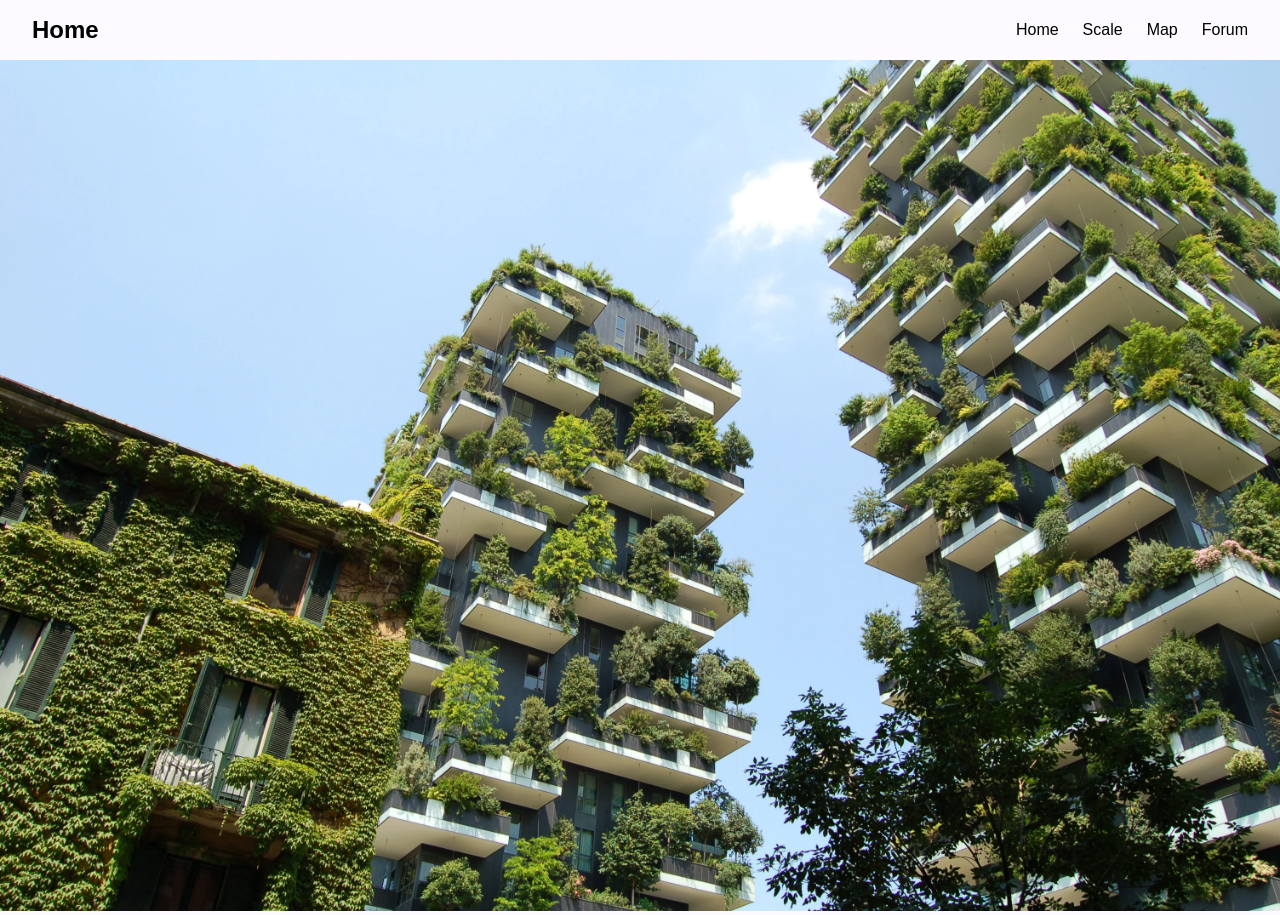
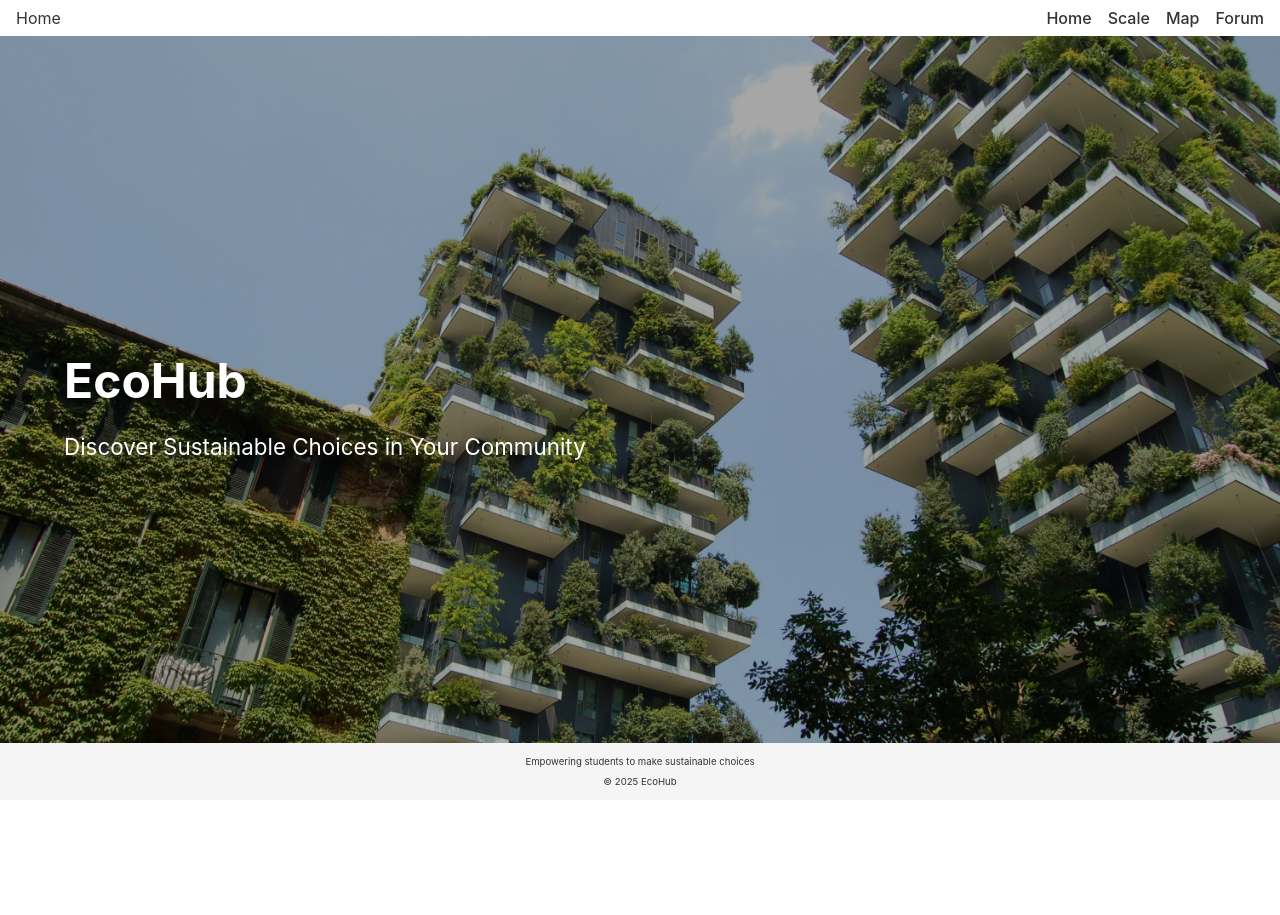
Before and after one commit to jasroopdhingra/EcoHub, a React (Create React App) app in the folder ecohub/: page / in a window 1280 px wide. After the commit the page ends 800 px from the top, so only its background shows below. Built offline with nearby package versions, Linux system fonts and the light colour scheme.

Commit message:
Updating styling for Home/Nav

```diff
--- a/ecohub/src/pages/HomePageNavbar.jsx
+++ b/ecohub/src/components/HomePageNavbar.jsx
@@ -21,7 +21,7 @@ export default function HomePageNavbar() {
       };
   return (
     <nav className={css.navbar}>
-        <span className={css.title}>{getPageTitle()}</span>
+        <span className="title">{getPageTitle()}</span>
       <ul className={css.navLinks}>
         <li><Link to="/">Home</Link></li>
         <li><Link to="/scale">Scale</Link></li>
--- a/ecohub/src/pages/Forum.jsx
+++ b/ecohub/src/pages/Forum.jsx
@@ -2,8 +2,7 @@ import React from 'react';
 import { Plus, MapPin } from 'lucide-react';
 import styles from '../styles/Forum.module.css';
 import { useNavigate } from 'react-router-dom';
-import Navbar from './Navbar';
-
+import Navbar from "../components/Navbar.jsx";
 const NewPost = () => {
   const navigate = useNavigate();
 
--- a/ecohub/src/pages/HomePage.jsx
+++ b/ecohub/src/pages/HomePage.jsx
@@ -1,18 +1,27 @@
+// HomePage.jsx
 import React from 'react';
-import greenBuildings from '../assets/green-buildings.jpeg';
-import css from "../styles/HomePage.module.css";
-import HomePageNavbar from './HomePageNavbar';
-
+import HomePageNavbar from '../components/HomePageNavbar.jsx';
+import css from '../styles/HomePage.module.css';
 
 function HomePage() {
-    return (
+  return (
+    <div className={css.container}>
+      <HomePageNavbar />
 
-    <main className ={css.main}>
-        <HomePageNavbar />
-        <img src={greenBuildings} alt="Green buildings with plants" class={css.image}/>
+      <div className={css.heroSection}>
+        <div className={css.overlay}></div>
+        <div className={css.heroContent}>
+          <h1 className={css.heroTitle}>EcoHub</h1>
+          <p className={css.heroSubtitle}>Discover Sustainable Choices in Your Community</p>
+        </div>
+      </div>
 
-    </main>
-    );
+      <footer className={css.footer}>
+        <p>Empowering students to make sustainable choices</p>
+        <p>© 2025 EcoHub</p>
+      </footer>
+    </div>
+  );
 }
 
 export default HomePage;
--- a/ecohub/src/pages/Map.jsx
+++ b/ecohub/src/pages/Map.jsx
@@ -1,5 +1,5 @@
 import React from 'react';
-import Navbar from "./Navbar.jsx";
+import Navbar from "../components/Navbar.jsx";
 
 function Map() {
     return (
--- a/ecohub/src/pages/NewPost.jsx
+++ b/ecohub/src/pages/NewPost.jsx
@@ -2,8 +2,7 @@ import React, { useState } from 'react';
 import { useNavigate } from 'react-router-dom';
 import { Plus, Image as ImageIcon } from 'lucide-react';
 import styles from '../styles/NewPost.module.css';
-import Navbar from './Navbar';
-
+import Navbar from "../components/Navbar.jsx";
 const tagOptions = ['thrift', 'events', 'on-campus'];
 
 const NewPost = ({ addPost }) => {
--- a/ecohub/src/pages/Scale.jsx
+++ b/ecohub/src/pages/Scale.jsx
@@ -1,7 +1,6 @@
 import React from 'react';
 import css from "../styles/Scale.module.css";
-import Navbar from "./Navbar.jsx";
-
+import Navbar from "../components/Navbar.jsx";
 
 function Scale() {
     const categories = [
--- a/ecohub/src/styles/Forum.module.css
+++ b/ecohub/src/styles/Forum.module.css
@@ -1,4 +1,3 @@
-/* Hero section */
 .forumHero {
     background-image: url('../assets/green-buildings.jpeg');
     background-size: cover;
@@ -21,13 +20,11 @@
     font-size: 1.5rem;
   }
 
-  /* Main container */
   .forumContainer {
     padding: 1.5rem 2rem;
     font-family: sans-serif;
   }
 
-  /* Tag filter bar */
   .tagFilters {
     display: flex;
     align-items: center;
@@ -36,7 +33,6 @@
     margin-bottom: 1rem;
   }
 
-  /* Tags */
   .tag {
     background-color: #3e5723;
     color: white;
@@ -45,14 +41,12 @@
     font-size: 0.85rem;
   }
 
-  /* Divider */
   .divider {
     border: none;
     border-top: 1px solid #ccc;
     margin: 1rem 0;
   }
 
-  /* Post card */
   .postCard {
     padding: 1rem 0;
   }
@@ -68,18 +62,16 @@
     line-height: 1.4;
   }
 
-  /* Footer of post */
   .postFooter {
     display: flex;
     align-items: center;
     justify-content: space-between;
-    flex-wrap: wrap; /* optional: allows items to wrap on smaller screens */
+    flex-wrap: wrap;
     gap: 0.5rem;
     margin-top: 1rem;
   }
 
 
-  /* Link buttons (like map and replies) */
   .link,
   .repliesButton {
     background: none;
@@ -95,7 +87,6 @@
 
 
 
-  /* Replies */
   .repliesButton {
     color: #3266cc;
     font-weight: 500;
@@ -119,7 +110,6 @@
 
 
 
-  /* Add Post button */
   .addPost {
     margin-left: auto;
     display: flex;
--- a/ecohub/src/styles/HomePage.module.css
+++ b/ecohub/src/styles/HomePage.module.css
@@ -1,12 +1,50 @@
+.container {
+    display: flex;
+    flex-direction: column;
+    min-height: 100vh;
+    margin: 0;
+    padding: 0;
+  }
 
+  .heroSection {
+    position: relative;
+    flex: 1;
+    background: url('../assets/green-buildings.jpeg') center center / cover no-repeat;
+    display: flex;
+    align-items: center;
+    padding: 5%;
+  }
 
-.image{
-    width: 100%;
-    height: auto;
+  .overlay {
+    position: absolute;
+    top: 0;
+    left: 0;
+    right: 0;
+    bottom: 0;
+    background-color: rgba(0, 0, 0, 0.35);
+  }
 
-}
+  .heroContent {
+    position: relative;
+    text-align: left;
+    color: #ffffff;
+    z-index: 1;
+  }
 
-.main {
-    font-family: sans-serif;
-    background-color: #fdfbff;
+  .heroTitle {
+    font-size: 3rem;
+    margin-bottom: 1rem;
   }
+
+  .heroSubtitle {
+    font-size: 1.4rem;
+    margin-bottom: 0;
+  }
+
+  .footer {
+    text-align: center;
+    padding: 0.2rem 0;
+    background-color: #f5f5f5;
+    color: #333;
+    font-size: 0.6rem;
+  }
--- a/ecohub/src/styles/HomePageNavbar.module.css
+++ b/ecohub/src/styles/HomePageNavbar.module.css
@@ -2,41 +2,31 @@
   display: flex;
   align-items: center;
   justify-content: space-between;
-    padding: 1rem 2rem;
+  background-color: #ffffff;
+  color: #333333;
+  padding: 0.5rem 1rem;
   box-shadow: 0 2px 4px rgba(0,0,0,0.1);
-    background-color: transparent;
-    background-size: cover;
-    background-position: center;
-
-  }
-
-
-
-  .title {
-    font-size: 1.5rem;
-    font-weight: bold;
-    color: black;
 }
 
 .navLinks {
+  display: flex;
   list-style: none;
-    display: flex;
-    gap: 1.5rem;
+  gap: 1rem;
   margin: 0;
   padding: 0;
 }
-  .navLinks li {
-    display: inline;
+
+.navLinks a {
+  text-decoration: none;
+  color: #333333;
+  font-weight: 500;
 }
 
-
-  .navLinks li a {
-    text-decoration: none;
-    color: black;
-    font-weight: bold;
-    font-weight:500;
+.navLinks a:hover {
+  color: #228B22;
 }
 
-  .navLinks li a:hover {
-    color: #2e8b57;
+.title {
+  font-size: 1.2rem;
+  font-weight: bold;
 }
--- a/ecohub/src/styles/Navbar.module.css
+++ b/ecohub/src/styles/Navbar.module.css
@@ -1,4 +1,5 @@
 .navbar {
+  position: relative;
   display: flex;
   align-items: center;
   justify-content: space-between;
@@ -7,14 +8,33 @@
   background-image: url('../assets/green-buildings.jpeg');
   background-size: cover;
   background-position: center;
-
+  overflow: hidden;
 }
 
+  .navbar::before {
+    content: '';
+    position: absolute;
+    top: 0;
+    left: 0;
+    width: 100%;
+    height: 100%;
+    background-color: rgba(0, 0, 0, 0.35);
+    z-index: 0;
+  }
+
+  .navbar > * {
+    position: relative;
+    z-index: 1;
+  }
 
   .title {
     font-size: 1.5rem;
     font-weight: bold;
     color: white;
+  }
+
+  .overlay {
+    background-color: rgba(0, 0, 0, 0.35);
   }
 
   .navLinks {
```
Also changed, not shown: ecohub/src/components/Navbar.jsx (renamed from ecohub/src/pages/Navbar.jsx). Lines whose indentation alone changed are shown as unchanged.
